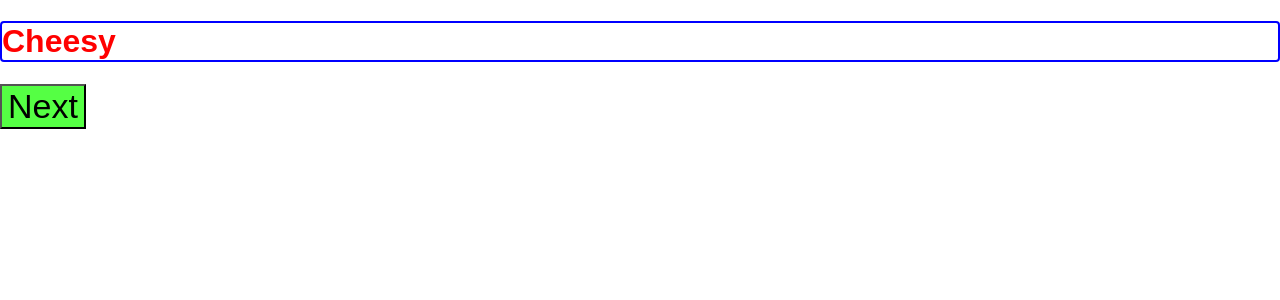
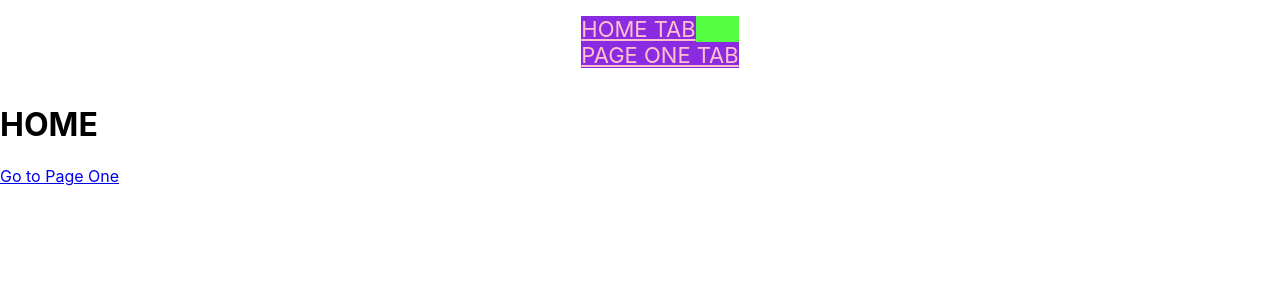
Before and after one commit to C0deJack/react-typescript-styled-eslint-prettier, a React (Create React App) app: page / in a window 1280 px wide. Shown: the top 300 px of the page. Built offline with nearby package versions, Linux system fonts and the light colour scheme.

Commit message:
Add react routing for page navigation in the form of tabs

```diff
--- a/package.json
+++ b/package.json
@@ -12,6 +12,7 @@
         "@types/styled-components": "^5.1.0",
         "react": "^16.13.1",
         "react-dom": "^16.13.1",
+        "react-router-dom": "^5.2.0",
         "react-scripts": "3.4.1",
         "styled-components": "^5.1.0",
         "typescript": "^3.7.5"
@@ -39,6 +40,7 @@
     },
     "devDependencies": {
         "@types/jest": "^24.9.1",
+        "@types/react-router-dom": "^5.1.5",
         "@typescript-eslint/eslint-plugin": "^2.30.0",
         "@typescript-eslint/parser": "^2.30.0",
         "eslint": "^6.8.0",
--- a/src/App.tsx
+++ b/src/App.tsx
@@ -1,14 +1,21 @@
 import React from "react";
-import NextButton from './components/styled/NextButton'
-import Title from "./components/styled/Title";
+import { BrowserRouter as Router, Route, Switch } from 'react-router-dom';
+
+import Header from './components/container/Header';
+import Home from './components/container/Home';
+import PageOne from './components/container/PageOne';
 
 
 function App() {
     return (
-        <div className="App">
-            <Title>Cheesy</Title>
-            <NextButton>Next</NextButton>
-        </div>
+        <Router>
+            <Header />
+            <Switch>
+                <Route exact={true} path='/' component={Home} />
+                <Route exact path={'/:one'} component={PageOne} />
+                <Route component={Home} />
+            </Switch>
+        </Router>
     );
 }
 
--- /dev/null
+++ b/src/components/container/Header.tsx
@@ -0,0 +1,8 @@
+import React from 'react'
+import NavTabs from '../styled/NavTabs';
+
+export default function Header() {
+    return (
+        <NavTabs />
+    )
+}
--- /dev/null
+++ b/src/components/container/Home.tsx
@@ -0,0 +1,10 @@
+import React from 'react'
+
+export default function Home() {
+    return (
+        <div>
+            <h1>HOME</h1>
+            <a href="/one">Go to Page One</a>
+        </div>
+    )
+}
--- /dev/null
+++ b/src/components/container/PageOne.tsx
@@ -0,0 +1,10 @@
+import React from 'react'
+
+export default function PageOne() {
+    return (
+        <div>
+            <h1>PAGE ONE</h1>
+            <a href="/">Go home</a>
+        </div>
+    )
+}
--- /dev/null
+++ b/src/components/styled/NavTabs.tsx
@@ -0,0 +1,20 @@
+import React from 'react'
+import Tab from '../styled/Tab';
+import styled from 'styled-components';
+
+const StyledNavTabs = styled.nav`
+    display: flex;
+    flex-wrap: wrap;
+    justify-content: center;
+`;
+
+export default function NavTabs() {
+    return (
+        <StyledNavTabs>
+            <ul>
+                <Tab link={'/'} linkName={'HOME TAB'} />
+                <Tab link={'/one'} linkName={'PAGE ONE TAB'} />
+            </ul>
+        </StyledNavTabs>
+    )
+}
--- /dev/null
+++ b/src/components/styled/Tab.tsx
@@ -0,0 +1,35 @@
+import React from 'react'
+import styled from "styled-components";
+
+const StyledTab = styled.li`
+    list-style: none;
+    background-color: #55ff44;
+    font-size: 34px;
+
+    text-decoration: none;
+    display: flex;
+    align-items: flex-start;
+
+    :active {
+        background-color: blue;
+    }
+
+    a {
+        color: pink;
+        font-size: 22px;
+        background-color: blueviolet;
+    }
+`;
+
+interface TabProps {
+    link: string | undefined;
+    linkName: string;
+}
+
+export default function Tab(props: TabProps) {
+    return (
+        <StyledTab>
+            <a href={props.link}>{props.linkName}</a>
+        </StyledTab>
+    )
+}
```
Also changed, not shown: 1 other file (tests, documents, lock files or other folders).
